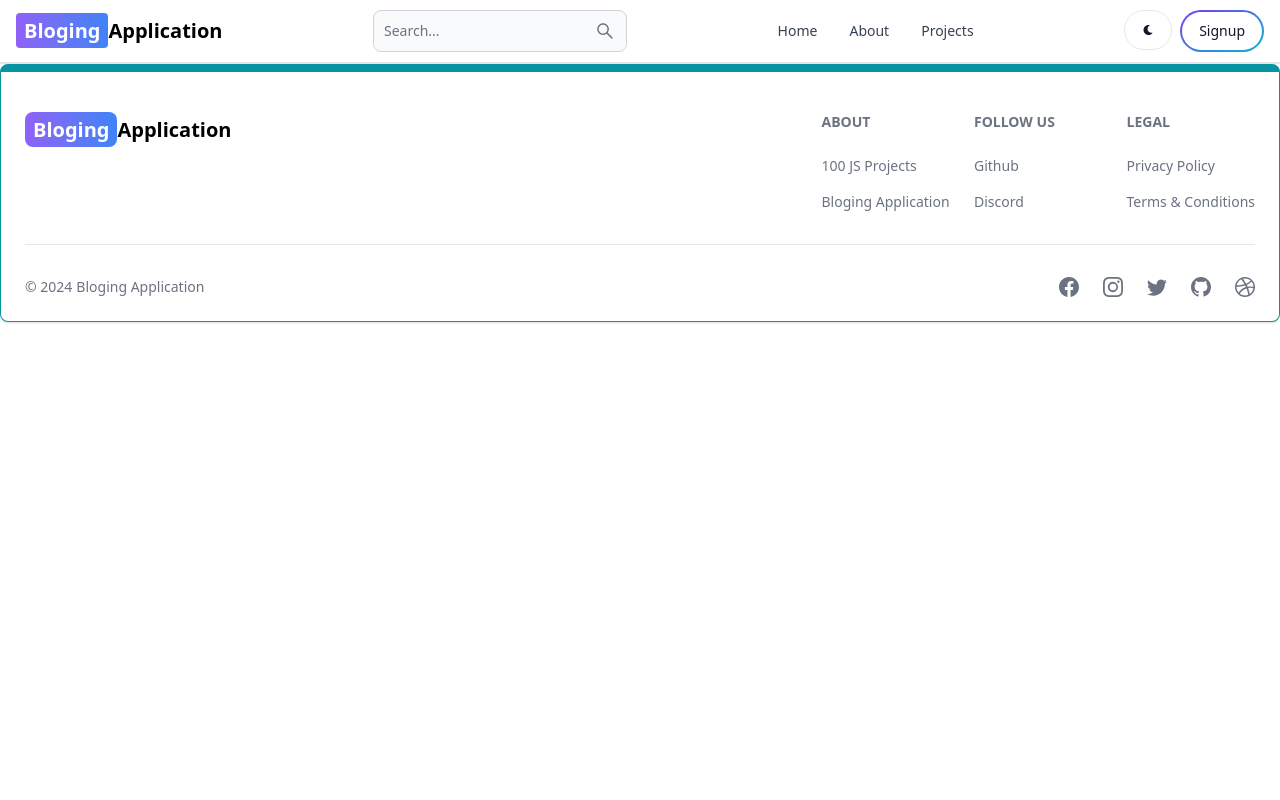
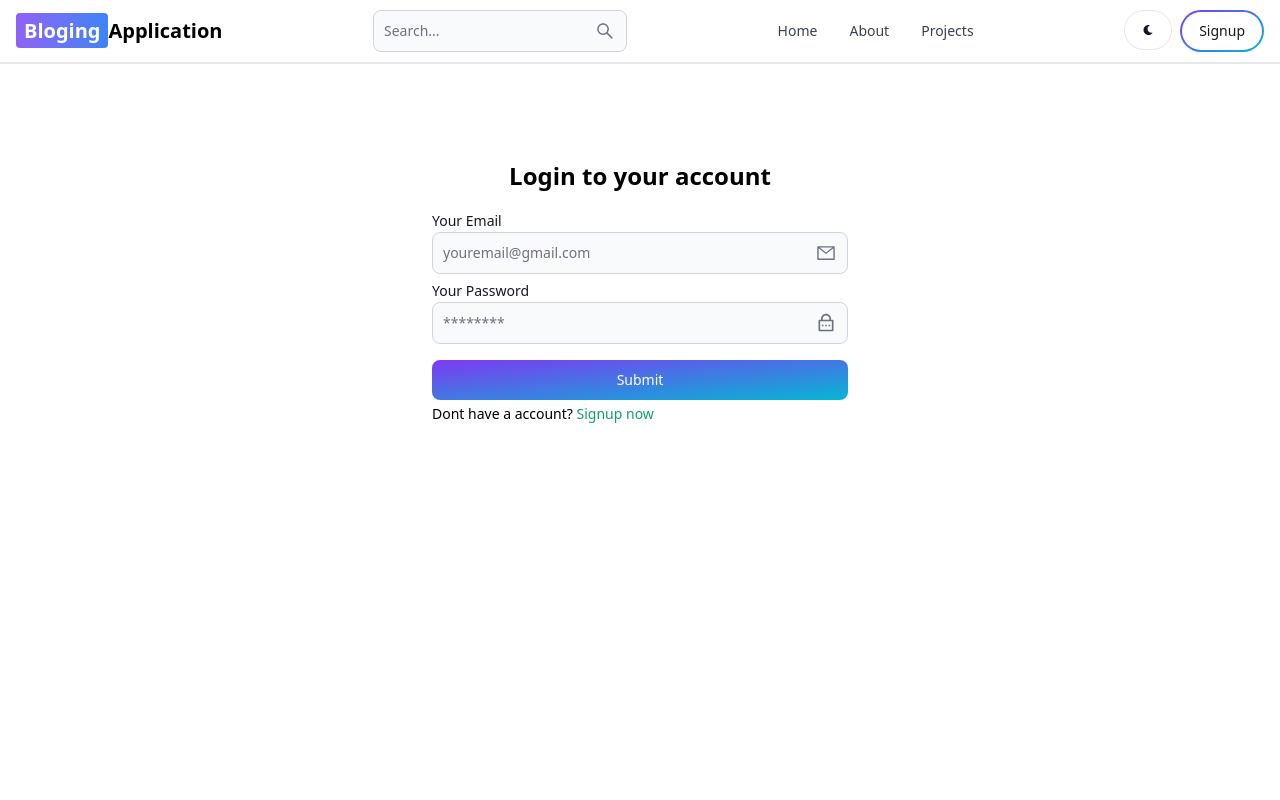
Before and after one commit to Hamza-fullstackdev/mern-bloging, a React (Vite) app in the folder client/: page /login in a window 1280 px wide. Shown: the top 800 px of the page. Built offline with nearby package versions, Linux system fonts and the light colour scheme.

Commit message:
Complete Login Page UI

```diff
--- a/client/src/App.jsx
+++ b/client/src/App.jsx
@@ -4,6 +4,7 @@ import Home from "./pages/Home";
 import Header from "./components/Header";
 import Footercom from "./components/Footercom";
 import Signup from "./pages/Signup";
+import Login from "./pages/Login";
 
 const App = () => {
   return (
@@ -13,6 +14,7 @@ const App = () => {
         <Routes>
           <Route path='/' element={<Home />} />
           <Route path='/signup' element={<Signup />} />
+          <Route path='/login' element={<Login />} />
         </Routes>
         <Footercom />
       </BrowserRouter>
--- a/client/src/pages/Login.jsx
+++ b/client/src/pages/Login.jsx
@@ -1,9 +1,40 @@
-import React from 'react'
-
+import React from "react";
+import { Button, Label, TextInput } from "flowbite-react";
+import { AiOutlineMail } from "react-icons/ai";
+import { RiLockPasswordLine } from "react-icons/ri";
+import {Link} from 'react-router-dom';
 const Login = () => {
   return (
-    <div>Login</div>
-  )
-}
+    <div className='min-h-screen mt-20'>
+      <div className='mx-auto max-w-md p-4'>
+        <h2 className='text-2xl font-semibold text-center mb-2'>
+          Login to your account
+        </h2>
+        <form className='mt-3 flex flex-col'>
+          <div className='mt-1'>
+            <Label value={"Your Email"} />
+            <TextInput
+              type='email'
+              placeholder='youremail@gmail.com'
+              rightIcon={AiOutlineMail}
+              className='w-100'
+            />
+          </div>
+          <div className='mt-1'>
+            <Label value={"Your Password"} />
+            <TextInput
+              type='password'
+              placeholder='********'
+              rightIcon={RiLockPasswordLine}
+              className='w-100'
+            />
+          </div>
+          <Button type='submit' gradientDuoTone={'purpleToBlue'} className="mt-4">Submit</Button>
+          <span className="text-sm mt-1">Dont have a account? <Link className="text-green-500" to={'/signup'}>Signup now</Link></span>
+        </form>
+      </div>
+    </div>
+  );
+};
 
-export default Login
+export default Login;
--- a/client/src/pages/Signup.jsx
+++ b/client/src/pages/Signup.jsx
@@ -14,7 +14,7 @@ const Signup = () => {
   };
   const handleFormData = async (e) => {
     e.preventDefault();
-    const res = await fetch("http://127.0.0.1:5000/api/user/signup", {
+    const res = await fetch("/api/user/signup", {
       credentials: "include",
       method: "POST",
       headers: {
@@ -28,14 +28,14 @@ const Signup = () => {
       setError(data.message);
     }
     if(data.statusCode === 201) {
-      navigate('/');
+      navigate('/login');
     }
   };
   return (
     <div className='min-h-screen mt-20'>
       <div className='p-4 flex mx-auto max-w-4xl flex-col md:flex-row gap-4 md:item-center'>
         <div className='flex-1 my-auto'>
-          <Link to={"/"} className='font-bold dark:text-white text-4xl'>
+          <Link to={"/"} className='font-bold dark:text-white text-3xl'>
             <span className='px-2 py-1 bg-gradient-to-r from-purple-500 via-indigo-500 to-blue-500 text-white rounded'>
               Bloging
             </span>
@@ -91,6 +91,7 @@ const Signup = () => {
             <Button gradientDuoTone={"purpleToBlue"} type='submit'>
               Submit
             </Button>
+            <span className="text-sm">Already have a account? <Link className="text-green-500" to={'/login'}>Login now</Link></span>
           </form>
         </div>
       </div>
--- a/client/vite.config.js
+++ b/client/vite.config.js
@@ -3,5 +3,13 @@ import react from '@vitejs/plugin-react-swc'
 
 // https://vitejs.dev/config/
 export default defineConfig({
+  server:{
+    proxy: {
+      '/api': {
+        target: 'http://localhost:5000',
+        secure: false
+      }
+    }
+  },
   plugins: [react()],
 })
```
